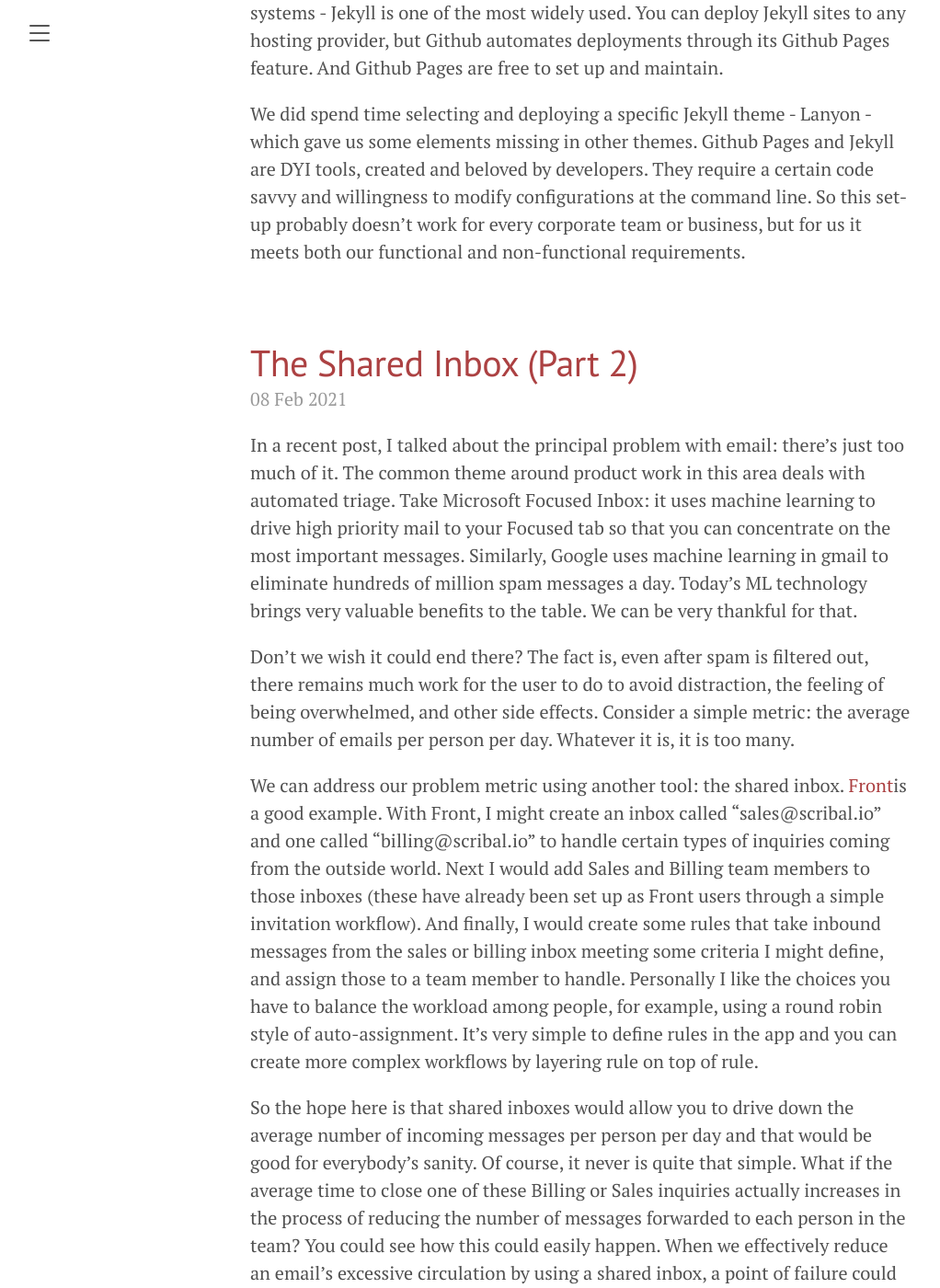
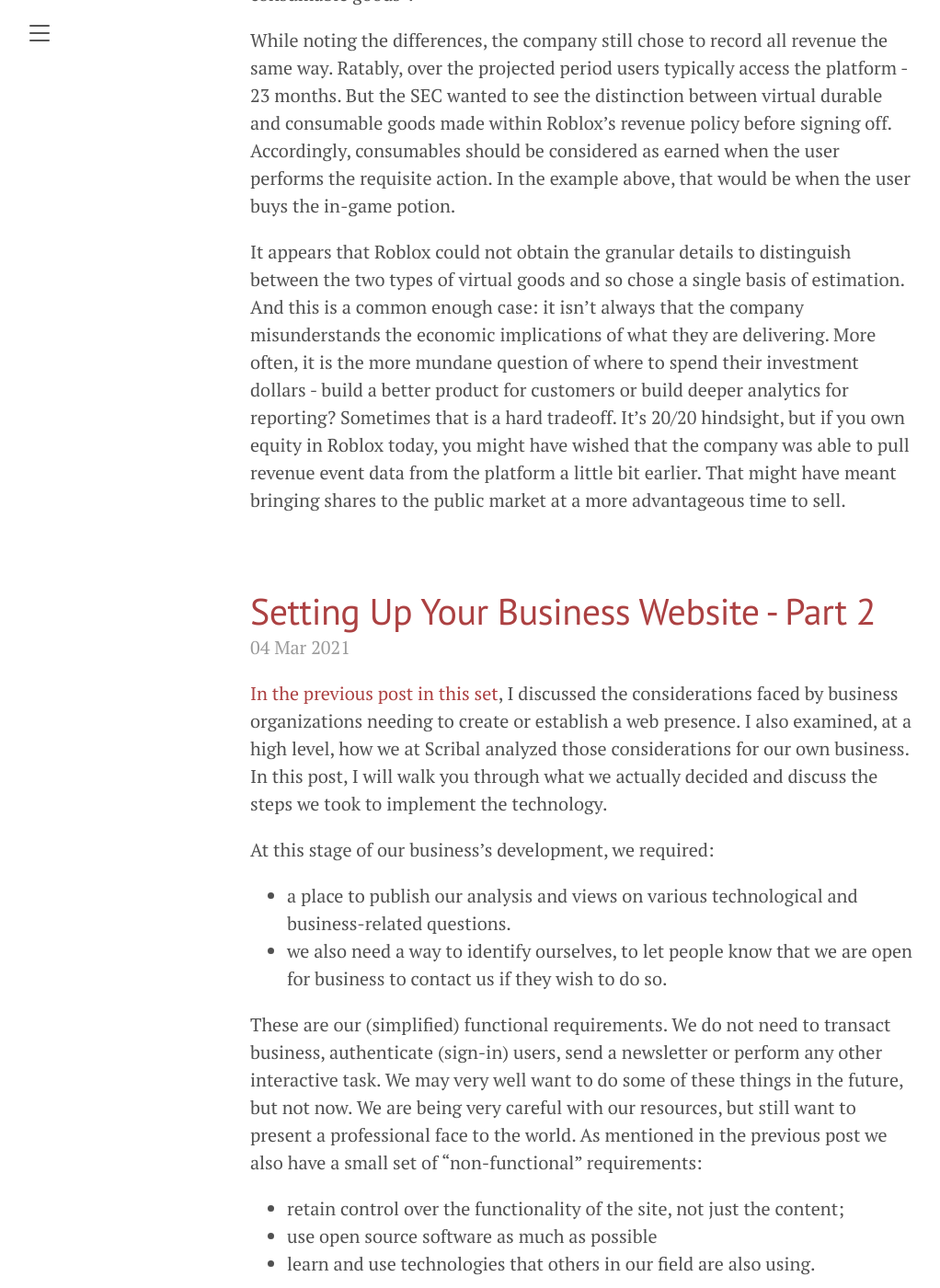
Before and after one commit to scribal-io/lanyon-jh-test, a Jekyll site: the page built from index.html, in a window 1280 px wide and 1400 px high, scrolled down 1283 px. Shown: the whole window at 92% size, without its empty margins (8-1030 px from the left). Built offline with Jekyll 4.4.1, drawn with Linux system fonts in a browser that asks for light colours; the list of posts is cut into pages by our own code; some of the changed text lies outside the part shown.

Commit message:
Add previews and Roblox post

```diff
--- a/_config.yml
+++ b/_config.yml
@@ -6,6 +6,7 @@ url:
 baseurl:             '/lanyon-jh-test/'
 paginate:            5
 permalink:           pretty
+excerpt_separator: "<!--excerpt-->"
 
 # About/contact
 author:
--- /dev/null
+++ b/_posts/2021-03-09-RobloxRevenue.md
@@ -0,0 +1,20 @@
+---
+layout: post
+title:  Roblox & Revenue Recognition
+---
+
+Parents, there's a good chance that you know a lot about [Roblox](https://corp.roblox.com/) by now.  A popular online gaming platform for kids, it is the thing that starts the family conversation around limits to screen time, the power of addiction, and the human need for fresh air and sunshine.   Many of us should thank Roblox for helping to open up those dialogues with our kids.  I know I do.
+
+The fun is just beginning for adults, though.  Starting on March 10, public investors can enjoy Roblox by purchasing their common stock [RBLX](https://www.nyse.com/quote/XNYS:RBLX).  It is a big moment for the company, and they had a few bumps in the road in getting here.  Since one of them relates to the company's revenue recognition policies - a topic we care about at Scribal - we'll look at what happened and why the SEC required the company to amend their S-1 before allowing them to proceed.
+
+Let's start with the way the economics of Roblox works.  With most digital products,  users pay for *access to an experience*.  S/he can then log in, do various things, come back later, log in again and do more things.  This is true enough for Roblox, but with a slight twist.  Kids can sign up and access the platform for free.  But they can also buy Robux, the company's virtual currency, to enhance their experience in various ways.  The company's revenues are related to the purchase and use of Robux for additional capabilities rather than just accessing the free platform and playing games.
+
+So the first question around revenue is whether the company should record a sale when the user buys Robux.  The simple answer is no, as this event is a prepayment allowing the user to enjoy those enhanced capabilities later on.
+
+That leaves the question of what these additional capabilities entail when users spend their Robux.  If the user spends them on clothing for their avatar, they can see these accessories and enjoy them any time they are logged in.  These uses of Robux the company refers to as "virtual durable goods"  since they are not session- or game-specific.  The user continues to benefit from the purchase of virtual durables as long as they use the platform.
+
+But other uses of Robux are purchases that are useful within a single session.  For example, the user quaffs a life-sustaining potion while playing an adventure game.  Once used, there is no future benefit.  Roblox calls these "virtual consumable goods".
+
+While noting the differences, the company still chose to record all revenue the same way.  Ratably, over the projected period users typically access the platform -  23 months.  But the SEC wanted to see the distinction between virtual durable and consumable goods made within Roblox's revenue policy before signing off.  Accordingly, consumables should be considered as earned when the user performs the requisite action.  In the example above, that would be when the user buys the in-game potion.
+
+It appears that Roblox could not obtain the granular details to distinguish between the two types of virtual goods and so chose a single basis of estimation.  And this is a common enough case: it isn't always that the company misunderstands the economic implications of what they are delivering.   More often, it is the more mundane question of where to spend their investment dollars -  build a better product for customers or build deeper analytics for reporting?  Sometimes that is a hard tradeoff.  It's 20/20 hindsight, but if you own equity in Roblox today, you might have wished that the company was able to pull revenue event data from the platform a little bit earlier.  That might have meant bringing shares to the public market at a more advantageous time to sell.
--- a/index.html
+++ b/index.html
@@ -14,10 +14,12 @@ title: Home
 
     <span class="post-date">{{ post.date | date_to_string }}</span>
 
-    {{ post.content }}
+    {{ post.excerpt }}
+    {% if post.content contains site.excerpt_separator %}
+      <a href="{{ site.baseurl }}{{ post.url }}">Read more</a>
+    {% endif %}
   </div>
   {% endfor %}
-</div>
 
 <div class="pagination">
   {% if paginator.next_page %}
```
Also changed, not shown: _posts/2021-02-08-shared-inbox.md (+3 -0 lines).
